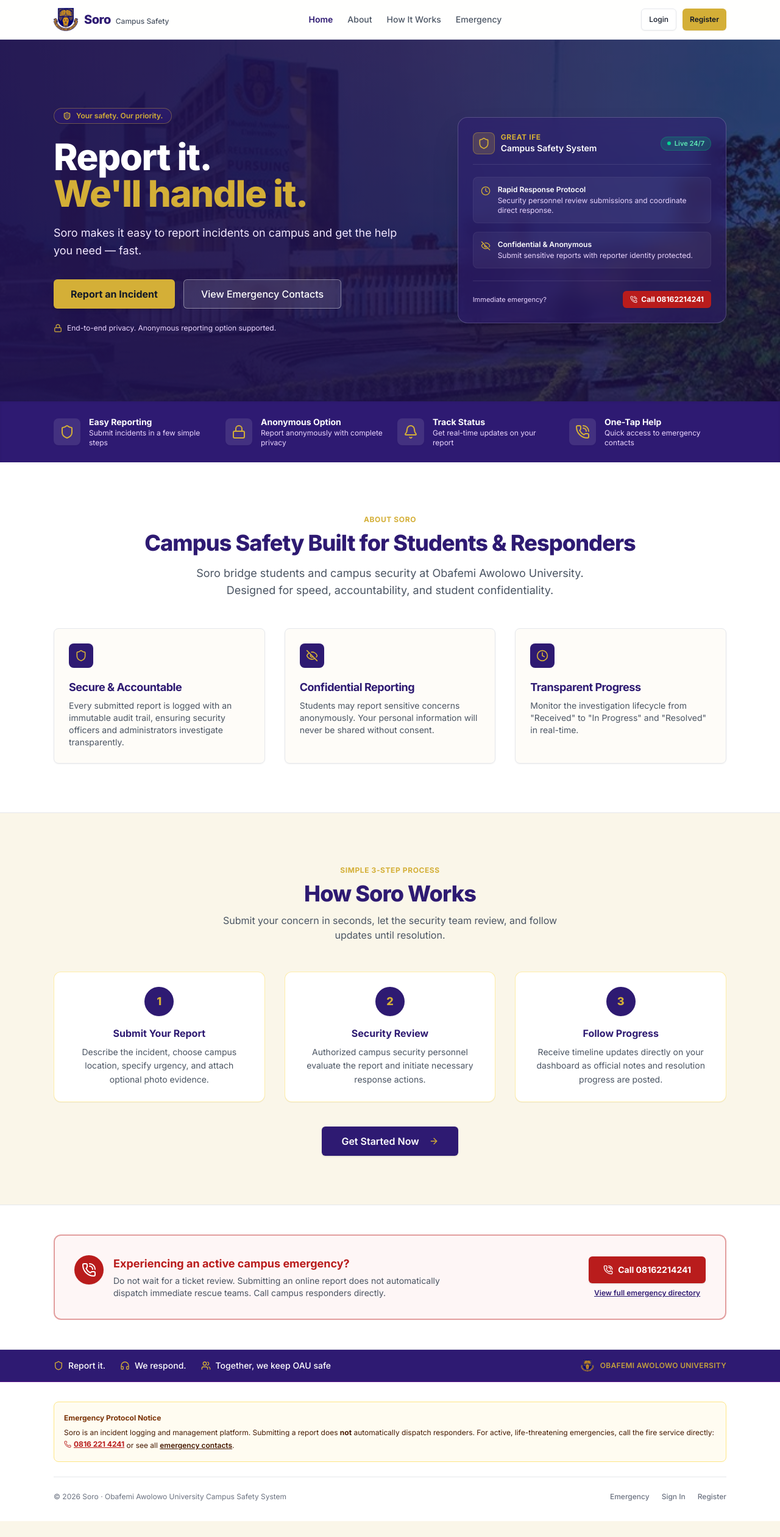
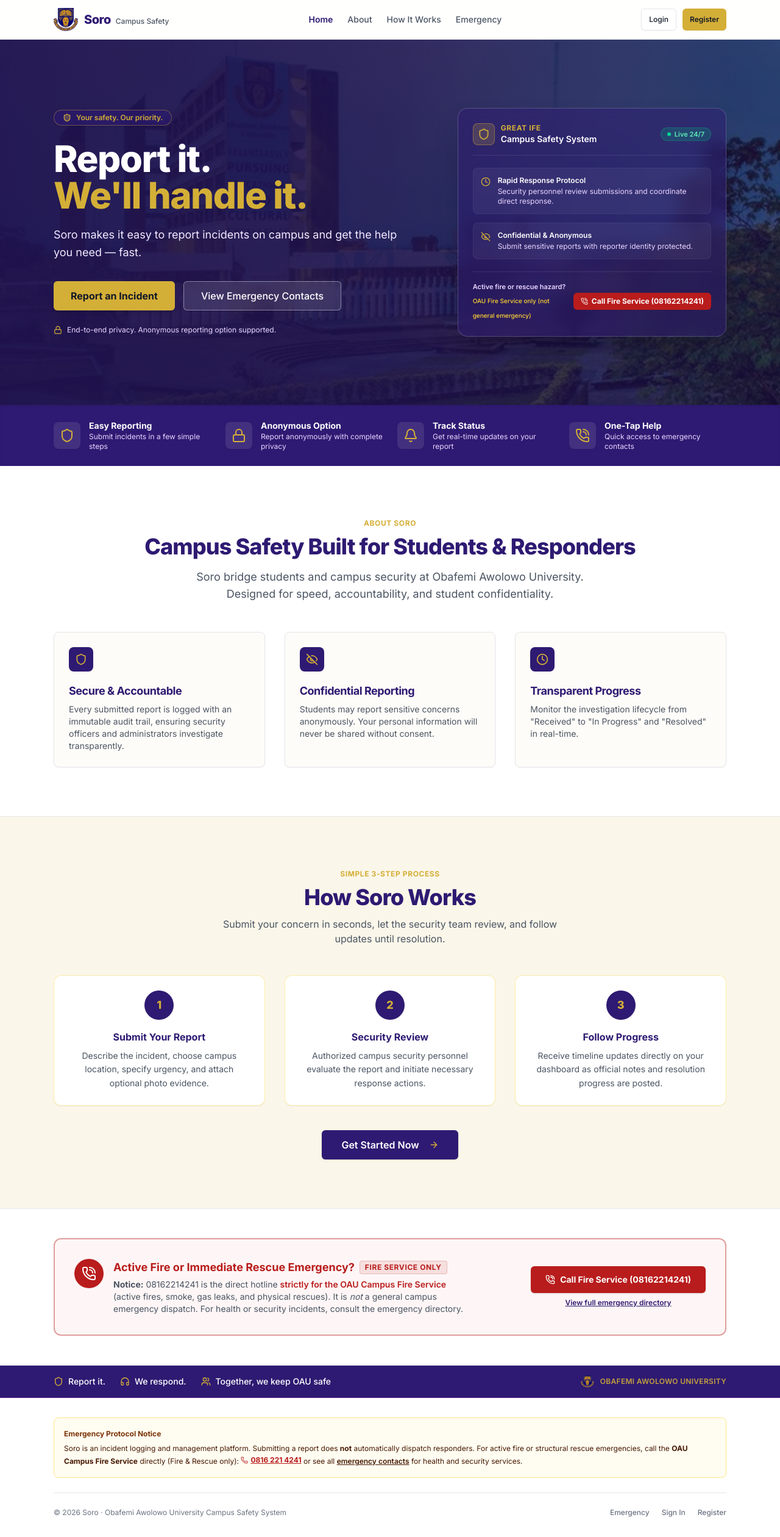
Before and after one commit to samkiell/soro, a Next.js app: page / in a window 1280 px wide. Shown: the whole page at 61% size. Before the commit the page ends 2494 px from the top, so only its background shows below. Built offline with nearby package versions, Linux system fonts and the light colour scheme; no server answers.

Commit message:
fix: clarify emergency number is strictly for OAU Fire Service and replace placeholder credentials with generic examples

```diff
--- a/src/app/(public)/emergency/page.tsx
+++ b/src/app/(public)/emergency/page.tsx
@@ -39,14 +39,23 @@
         aria-labelledby="fire-service-heading"
         className="rounded-lg border border-border bg-surface p-5 shadow-xs sm:p-6"
       >
+        <div className="flex flex-wrap items-center justify-between gap-2">
           <h2
             id="fire-service-heading"
             className="text-sm font-semibold uppercase tracking-wide text-text-secondary"
           >
             {FIRE_SERVICE.name}
           </h2>
+          <span className="rounded bg-danger/10 px-2 py-0.5 text-xs font-bold uppercase tracking-wider text-danger border border-danger/20">
+            Fire & Rescue Only
+          </span>
+        </div>
         <p className="mt-2 select-all text-3xl font-bold tabular-nums tracking-tight text-ink sm:text-4xl">
           {FIRE_SERVICE.display}
+        </p>
+
+        <p className="mt-2 text-xs font-medium text-amber-900 bg-amber-50 rounded border border-amber-200 p-2.5">
+          <strong>Notice:</strong> This direct hotline connects strictly to the <strong>OAU Campus Fire Service</strong> for active fire outbreaks, smoke hazards, gas leaks, and physical/structural rescues. It is <em>not</em> a general dispatch for security or health center incidents.
         </p>
 
         <div className="mt-5 grid gap-3 sm:grid-cols-2 sm:items-start">
--- a/src/app/(student)/dashboard/page.tsx
+++ b/src/app/(student)/dashboard/page.tsx
@@ -77,11 +77,16 @@
             aria-hidden="true"
           />
           <div className="text-sm">
-            <strong className="font-semibold text-ink">
-              Is this an ongoing, urgent emergency?
-            </strong>
-            <p className="text-text-secondary">
-              Soro reports are reviewed by campus staff. For immediate dispatch or fire emergencies, dial the fire service directly.
+            <div className="flex flex-wrap items-center gap-2">
+              <strong className="font-semibold text-ink">
+                OAU Campus Fire Service
+              </strong>
+              <span className="rounded bg-amber-100 px-1.5 py-0.5 text-[10px] font-semibold text-amber-900 border border-amber-300">
+                Fire & Rescue Only
+              </span>
+            </div>
+            <p className="text-text-secondary mt-0.5">
+              08162214241 is strictly for active fires or rescue hazards (not general emergency dispatch). For security or medical help, view directory.
             </p>
           </div>
         </div>
@@ -90,11 +95,11 @@
             href="tel:08162214241"
             className={cn(
               buttonVariants({ variant: "outline", size: "sm" }),
-              "border-brand/30 bg-white font-semibold text-brand hover:bg-white/90",
+              "border-danger/30 bg-white font-semibold text-danger hover:bg-red-50",
             )}
           >
             <PhoneCall className="mr-1.5 h-3.5 w-3.5" aria-hidden="true" />
-            08162214241
+            Fire Service: 08162214241
           </a>
           <Link
             href="/emergency"
@@ -103,7 +108,7 @@
               "text-xs font-semibold text-brand underline-offset-4 hover:underline",
             )}
           >
-            Emergency info
+            Emergency directory
           </Link>
         </div>
       </aside>
--- a/src/app/(student)/report/[id]/page.tsx
+++ b/src/app/(student)/report/[id]/page.tsx
@@ -280,11 +280,11 @@
             <div className="flex items-center gap-2">
               <WarningTriangle className="h-5 w-5 text-brand" aria-hidden="true" />
               <h3 id="emergency-card-heading" className="font-bold text-ink">
-                Has the situation escalated?
+                Active Fire or Structural Hazard?
               </h3>
             </div>
             <p className="text-xs leading-relaxed text-text-secondary">
-              If anyone is in immediate physical danger or requires fire/medical response, call the campus fire service immediately.
+              If this incident involves an active fire, smoke outbreak, or structural rescue, contact the <strong>OAU Campus Fire Service</strong> directly (hotline is strictly for fire/rescue). For medical or security response, consult the emergency guide.
             </p>
             <a
               href="tel:08162214241"
@@ -294,7 +294,7 @@
               )}
             >
               <Phone className="h-4 w-4" aria-hidden="true" />
-              Call 08162214241
+              Call Fire Service (08162214241)
             </a>
             <Link
               href="/emergency"
--- a/src/app/page.tsx
+++ b/src/app/page.tsx
@@ -118,13 +118,16 @@
                   </div>
                 </div>
 
-                <div className="mt-5 pt-4 border-t border-white/10 flex items-center justify-between">
-                  <span className="text-[11px] text-purple-200">Immediate emergency?</span>
+                <div className="mt-5 pt-4 border-t border-white/10 flex flex-col sm:flex-row sm:items-center sm:justify-between gap-2">
+                  <div>
+                    <span className="text-[11px] font-semibold text-purple-200 block">Active fire or rescue hazard?</span>
+                    <span className="text-[10px] text-amber-300 font-medium">OAU Fire Service only (not general emergency)</span>
+                  </div>
                   <a
                     href="tel:08162214241"
-                    className="inline-flex items-center gap-1.5 rounded-md bg-danger px-3 py-1.5 text-xs font-bold text-white shadow-xs hover:bg-red-800 transition-colors"
+                    className="inline-flex items-center gap-1.5 rounded-md bg-danger px-3 py-1.5 text-xs font-bold text-white shadow-xs hover:bg-red-800 transition-colors shrink-0"
                   >
-                    <PhoneCall className="h-3 w-3" /> Call 08162214241
+                    <PhoneCall className="h-3 w-3" /> Call Fire Service (08162214241)
                   </a>
                 </div>
               </div>
@@ -304,9 +307,14 @@
                 <PhoneCall className="h-6 w-6" />
               </div>
               <div>
-                <h3 className="text-lg font-bold text-danger">Experiencing an active campus emergency?</h3>
+                <div className="flex flex-wrap items-center gap-2">
+                  <h3 className="text-lg font-bold text-danger">Active Fire or Immediate Rescue Emergency?</h3>
+                  <span className="rounded bg-danger/10 px-2 py-0.5 text-xs font-bold uppercase tracking-wider text-danger border border-danger/20">
+                    Fire Service Only
+                  </span>
+                </div>
                 <p className="mt-1 text-sm text-text-secondary max-w-xl">
-                  Do not wait for a ticket review. Submitting an online report does not automatically dispatch immediate rescue teams. Call campus responders directly.
+                  <strong>Notice:</strong> 08162214241 is the direct hotline <strong className="text-danger font-semibold">strictly for the OAU Campus Fire Service</strong> (active fires, smoke, gas leaks, and physical rescues). It is <em>not</em> a general campus emergency dispatch. For health or security incidents, consult the emergency directory.
                 </p>
               </div>
             </div>
@@ -314,9 +322,9 @@
             <div className="flex w-full flex-col gap-2 sm:w-auto">
               <a
                 href="tel:08162214241"
-                className="flex items-center justify-center gap-2 rounded-md bg-danger px-6 py-3 text-sm font-bold text-white shadow-sm transition-colors hover:bg-red-800"
+                className="flex items-center justify-center gap-2 rounded-md bg-danger px-6 py-3 text-sm font-bold text-white shadow-sm transition-colors hover:bg-red-800 text-center"
               >
-                <PhoneCall className="h-4 w-4" /> Call 08162214241
+                <PhoneCall className="h-4 w-4" /> Call Fire Service (08162214241)
               </a>
               <Link
                 href="/emergency"
--- a/src/components/layout/footer.tsx
+++ b/src/components/layout/footer.tsx
@@ -41,14 +41,15 @@
         <div className="rounded-lg border border-amber-200 bg-amber-50/70 p-4 text-xs leading-relaxed text-amber-950">
           <p className="font-bold text-amber-900">Emergency Protocol Notice</p>
           <p className="mt-1">
-            Soro is an incident logging and management platform. Submitting a report does <strong>not</strong> automatically dispatch responders. For active, life-threatening emergencies, call the {FIRE_SERVICE.name.toLowerCase()} directly:{" "}
+            Soro is an incident logging and management platform. Submitting a report does <strong>not</strong> automatically dispatch responders. For active fire or structural rescue emergencies, call the <strong>{FIRE_SERVICE.name}</strong> directly (Fire & Rescue only):{" "}
             <a href={FIRE_SERVICE.href} className="inline-flex items-center gap-1 font-bold text-danger underline hover:text-red-800">
               <Phone className="h-3 w-3" aria-hidden="true" /> {FIRE_SERVICE.display}
             </a>{" "}
             or see all{" "}
             <Link href="/emergency" className="font-semibold underline hover:text-amber-800">
               emergency contacts
-            </Link>.
+            </Link>{" "}
+            for health and security services.
           </p>
         </div>
 
--- a/src/features/auth/components/login-form.tsx
+++ b/src/features/auth/components/login-form.tsx
@@ -96,7 +96,7 @@
               {...register("identifier")}
               type="text"
               autoComplete="username"
-              placeholder="e.g. SWE/2023/072 or e.samuel.swe2023072"
+              placeholder="e.g. 2023/001 or j.doe2023001"
               className="pr-4"
             />
           </div>
--- a/src/features/auth/components/register-form.tsx
+++ b/src/features/auth/components/register-form.tsx
@@ -145,7 +145,7 @@
             {...control}
             {...register("matricNumber")}
             autoComplete="off"
-            placeholder="e.g. SWE/2023/072 or swe2023072"
+            placeholder="e.g. 2023/001"
             className="uppercase font-mono text-sm"
           />
         )}
@@ -155,7 +155,7 @@
         id="email"
         label="OAU Student Email"
         required
-        hint="Only official OAU student email addresses are allowed (e.g. e.samuel.swe2023072@student.oauife.edu.ng)."
+        hint="Only official OAU student email addresses are allowed (e.g. j.doe2023001@student.oauife.edu.ng)."
         error={errors.email?.message}
       >
         {(control) => (
@@ -166,7 +166,7 @@
               type="email"
               autoComplete="email"
               inputMode="email"
-              placeholder="e.samuel.swe2023072"
+              placeholder="j.doe2023001"
               className="rounded-r-none border-r-0"
             />
             <span className="inline-flex select-none items-center rounded-r-lg border border-border bg-warm-cream/70 px-3 text-xs font-semibold text-text-secondary sm:text-xs">
--- a/src/features/emergency/contacts.ts
+++ b/src/features/emergency/contacts.ts
@@ -1,8 +1,10 @@
 // Supplied by the project brief (docs/PRD.md §7). Before release, the project team must
 // independently verify that this number, its owner, and its coverage are correct (issue #7).
 export const FIRE_SERVICE = {
-  name: "Fire Service",
+  name: "OAU Campus Fire Service",
+  unit: "Fire & Rescue Unit Only",
   number: "08162214241",
   display: "0816 221 4241",
   href: "tel:08162214241",
+  disclaimer: "This hotline connects strictly to the OAU Fire Service for active fire outbreaks, smoke, gas leaks, and physical rescues. It is NOT a general emergency or security hotline.",
 } as const;
--- a/src/lib/validation/auth.ts
+++ b/src/lib/validation/auth.ts
@@ -31,7 +31,7 @@
   .string()
   .trim()
   .toUpperCase()
-  .min(4, "Enter your student matric number (e.g. SWE/2023/072 or swe2023072).")
+  .min(4, "Enter your student matric number (e.g. 2023/001).")
   .max(25, "Matric number must be 25 characters or fewer.")
   .regex(/^[A-Z0-9/_-]+$/, "Matric number can only contain letters, numbers, and slashes.");
 
```
Lines whose indentation alone changed are shown as unchanged.
